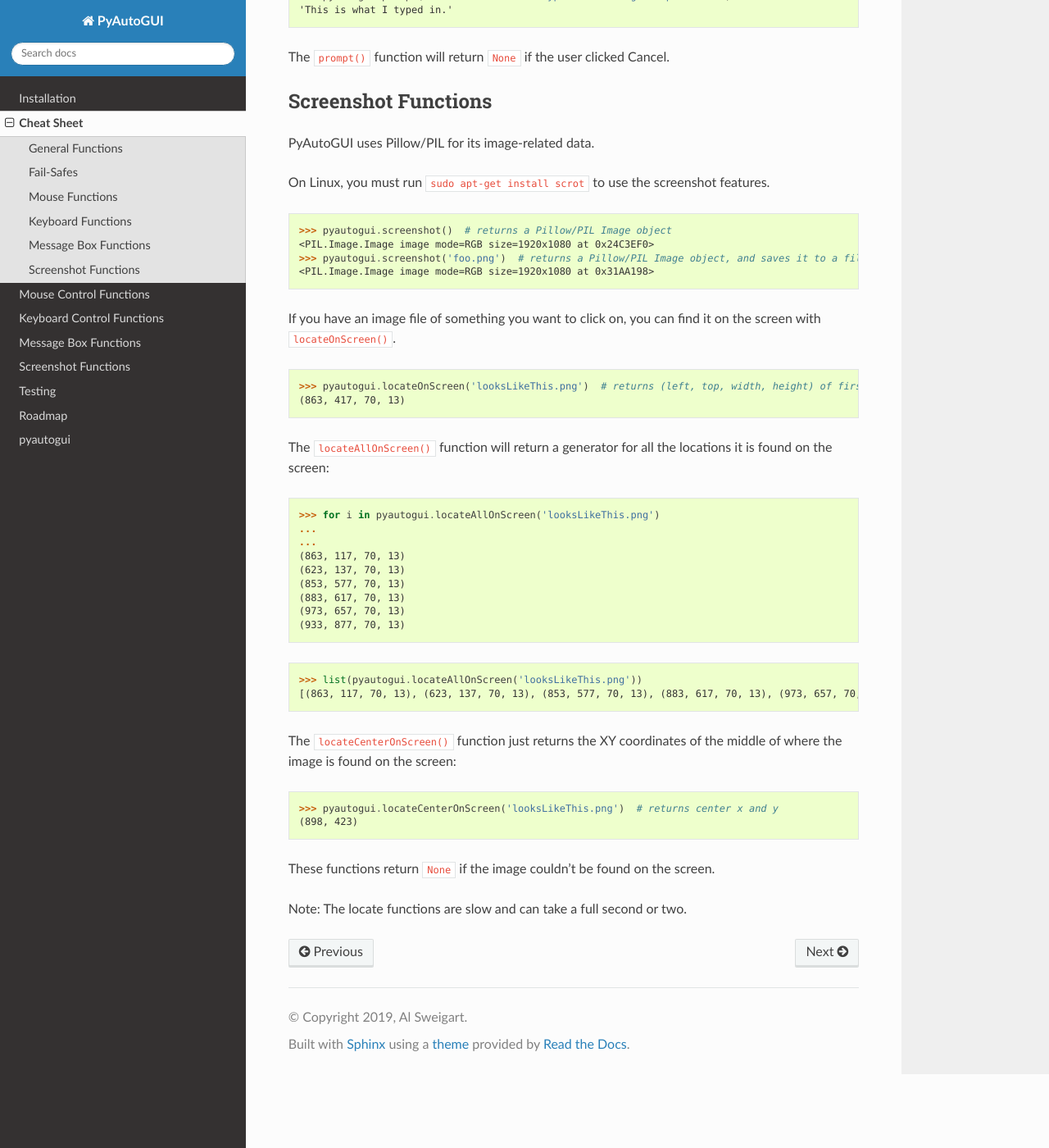
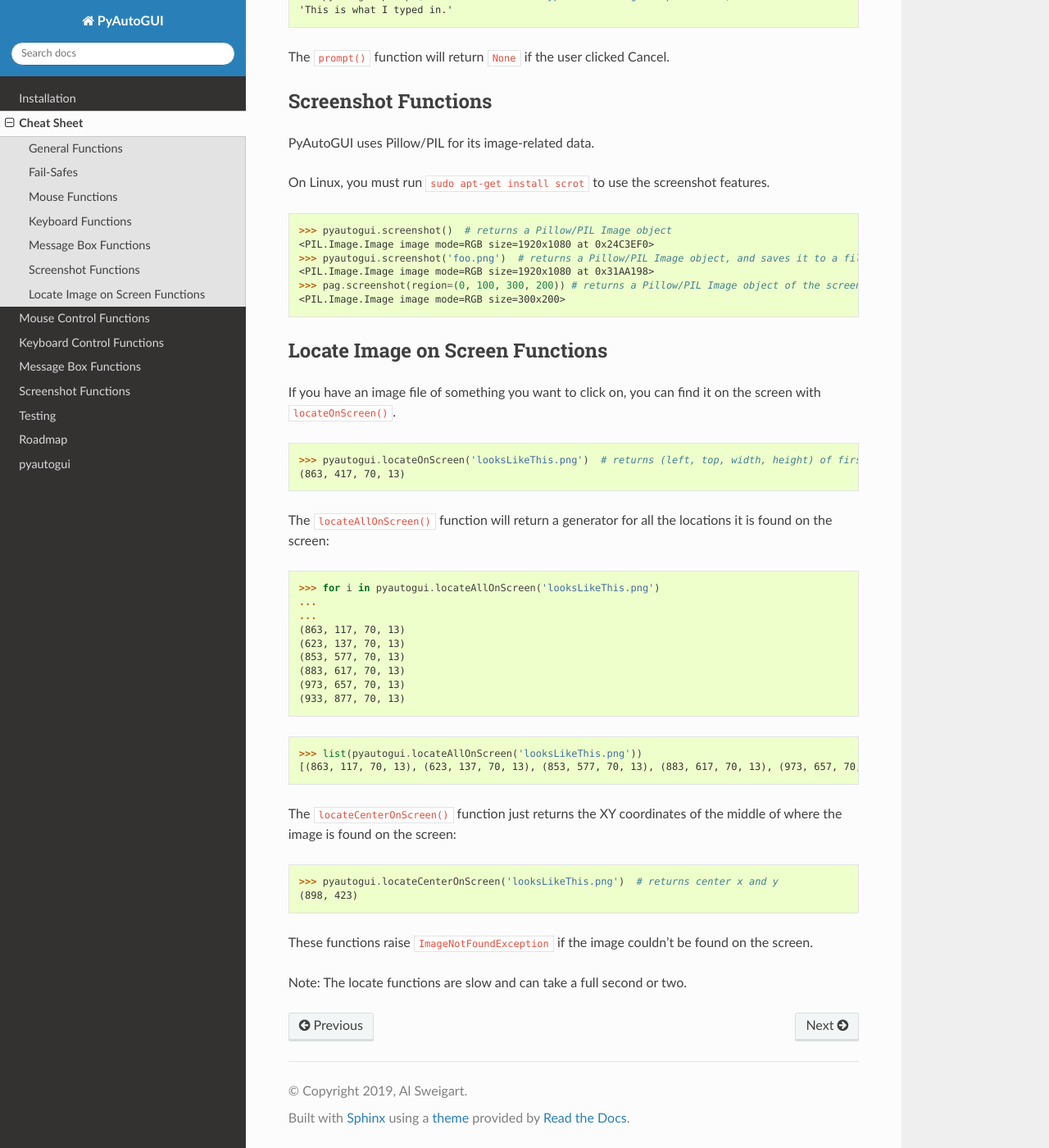
Before and after one commit to asweigart/pyautogui, a Sphinx documentation site: the page built from docs/quickstart.rst, in a window 1280 px wide and 1400 px high, scrolled down 2793 px. Shown: the whole window at 82% size. Built offline with Sphinx 7.4.7 and the Read the Docs theme 2.0.0, drawn with Linux system fonts in a browser that asks for light colours.

Commit message:
Update quickstart.rst to include region and title Locate

```diff
--- a/docs/quickstart.rst
+++ b/docs/quickstart.rst
@@ -118,6 +118,11 @@
     <PIL.Image.Image image mode=RGB size=1920x1080 at 0x24C3EF0>
     >>> pyautogui.screenshot('foo.png')  # returns a Pillow/PIL Image object, and saves it to a file
     <PIL.Image.Image image mode=RGB size=1920x1080 at 0x31AA198>
+    >>> pag.screenshot(region=(0, 100, 300, 200)) # returns a Pillow/PIL Image object of the screen region (x, y, w, h)
+    <PIL.Image.Image image mode=RGB size=300x200>
+
+Locate Image on Screen Functions
+--------------------------------
 
 If you have an image file of something you want to click on, you can find it on the screen with `locateOnScreen()`.
 
@@ -144,6 +149,6 @@
     >>> pyautogui.locateCenterOnScreen('looksLikeThis.png')  # returns center x and y
     (898, 423)
 
-These functions return `None` if the image couldn't be found on the screen.
+These functions raise `ImageNotFoundException` if the image couldn't be found on the screen.
 
 Note: The locate functions are slow and can take a full second or two.
```
